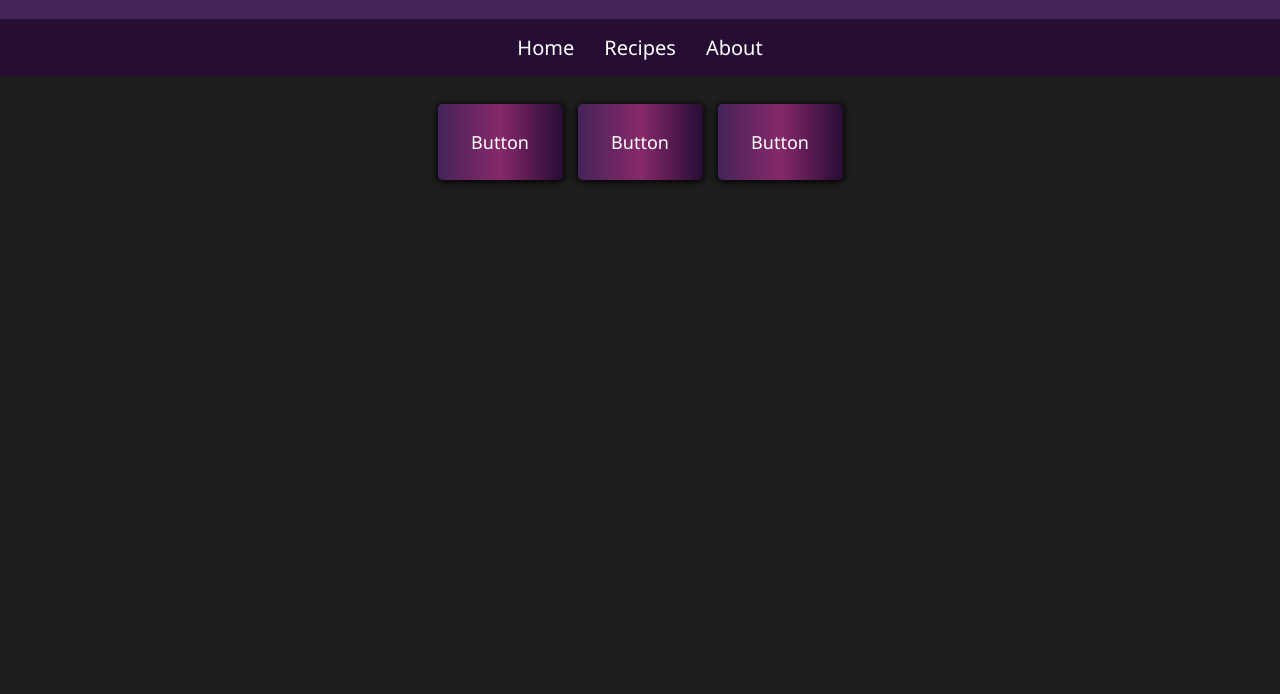
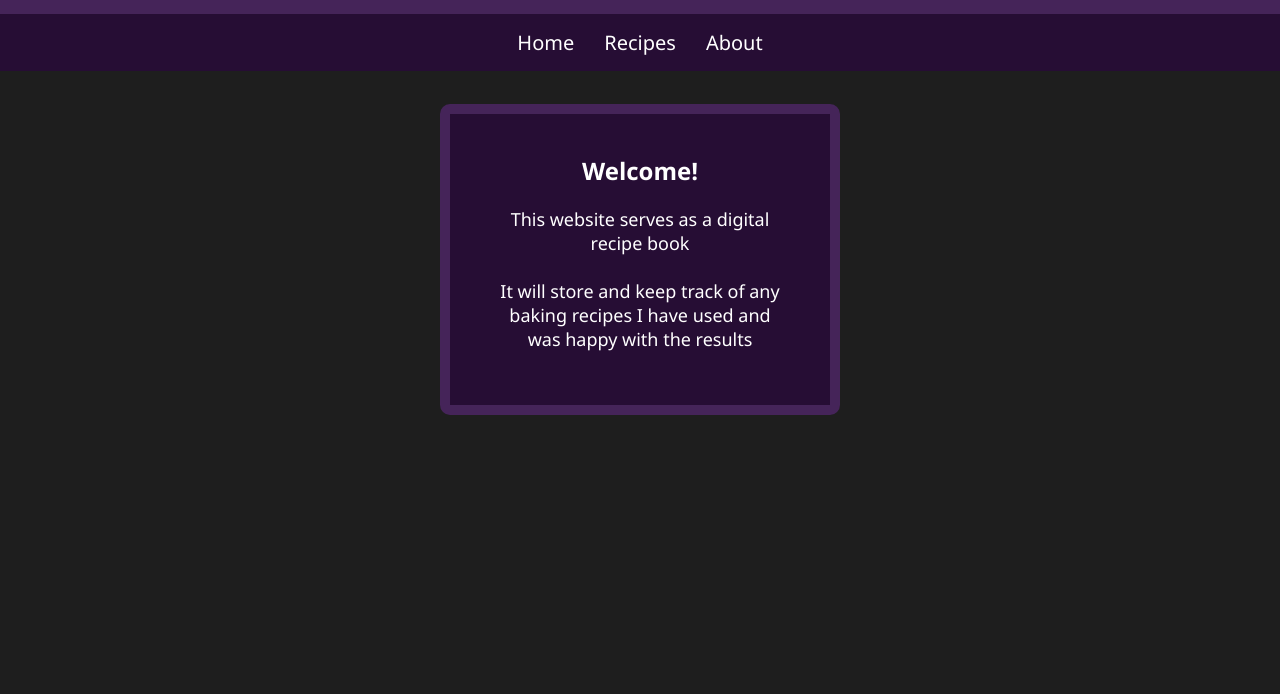
Before and after one commit to Jivano222/Recipe-Book-Website, a plain HTML site: page index.html in a window 1280 px wide. Shown: the part 106-800 px from the top of the page. Drawn offline with Linux system fonts and the light colour scheme.

Commit message:
various improvements and additions

```diff
--- a/index.html
+++ b/index.html
@@ -23,7 +23,16 @@
         </ul>
     </nav>
 
-    <div class="buttons">
+
+    <div class="box">
+        <h2>Welcome!</h2>
+        <p>This website serves as a digital recipe book</p>
+        <p><br></p>
+        <p>It will store and keep track of any baking recipes I have used and was happy with the results</p>
+        <p><br></p>
+    </div>
+
+    <!-- <div class="buttons">
         <div class="myButton">
             <p>
                 Button
@@ -41,7 +50,7 @@
                 Button
             </p>
         </div>
-    </div>
+    </div> -->
 
 
 
@@ -54,7 +63,7 @@
 
     <div class = "footer">
         <footer>
-            jivanovs@uoguelph.ca
+            ---
         </footer>
     </div>
 </body>
--- a/style.css
+++ b/style.css
@@ -33,7 +33,7 @@ h2{
 .box p {
     max-width: calc(100% - 40px);
     margin: 0 auto;
-    text-align: justify;
+    text-align: center;
 }
 
 .box ul {
@@ -105,7 +105,7 @@ p{
 .navbar{
     width: 100%;
     position: fixed;
-    top: 125px;
+    top: 120px;
     z-index: 1000;
 }
 
```
Also changed, not shown: about.html (+4 -3 lines), recipe_one.html (+1 -1 lines), recipes.html (+1 -1 lines).
